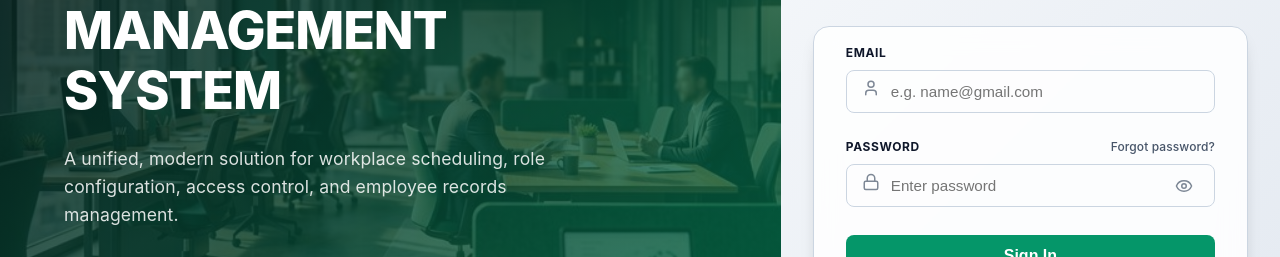
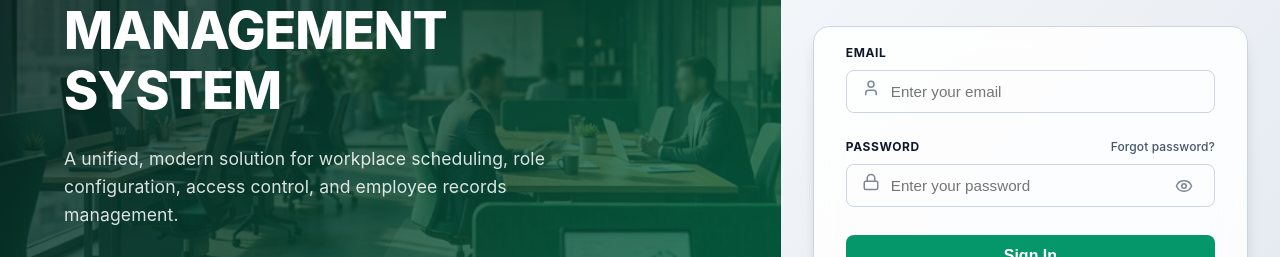
Before and after one commit to ramana1108/EMS-FRONTEND, a React (Vite) app: page / in a window 1280 px wide. Shown: the part 309-566 px from the top of the page. Built offline with nearby package versions, Linux system fonts and the light colour scheme.

Commit message:
modified in login

```diff
--- a/src/pages/Login.jsx
+++ b/src/pages/Login.jsx
@@ -134,7 +134,7 @@ function Login() {//login fn
     <input
         type="text"
         className="form-input"
-        placeholder="e.g. name@gmail.com"
+        placeholder="Enter your email"
         value={username}
         onChange={(e) => setUsername(e.target.value)}
     />
@@ -153,7 +153,7 @@ function Login() {//login fn
     <input
             type={showPassword ? "text" : "password"}
             className="form-input"
-            placeholder="Enter password"
+            placeholder="Enter your password"
             value={password}
             onChange={(e) => setPassword(e.target.value)}
             style={{ paddingRight: "2.75rem" }}
```
